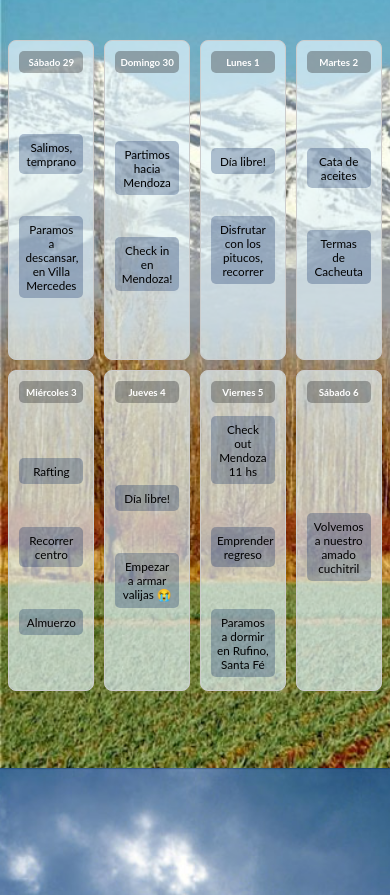
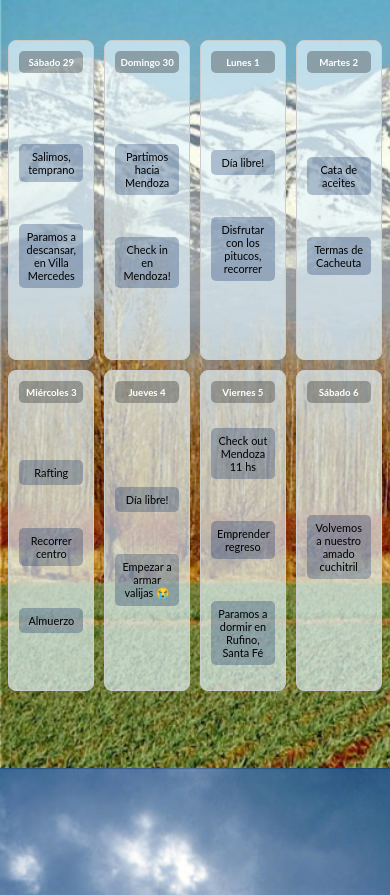
Before and after one commit to MauricioBuda/Mendoza, a website built with Vite: page index.html in a window 390 px wide. Shown: the part 920-1815 px from the top of the page. Built offline with nearby package versions, Linux system fonts and the light colour scheme.

Commit message:
Cambio font size calendario mobile

```diff
--- a/src/css/calendario.css
+++ b/src/css/calendario.css
@@ -161,7 +161,7 @@
 }
 
   .actividades div {
-    font-size: 3vw; /* ajustamos el texto */
+    font-size: 2.8vw;
   }
 
    }
```
Also changed, not shown: index.html (+1 -1 lines).
